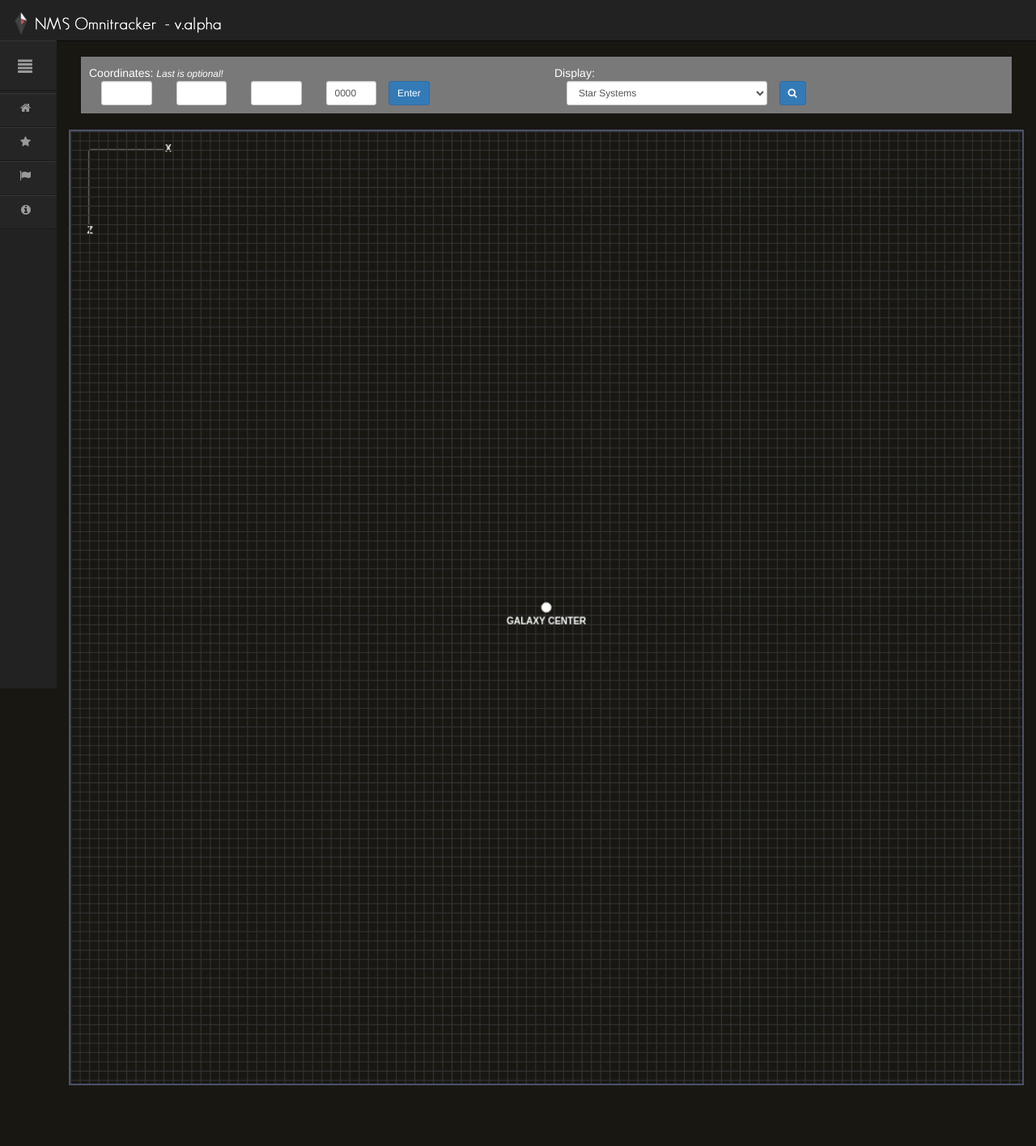
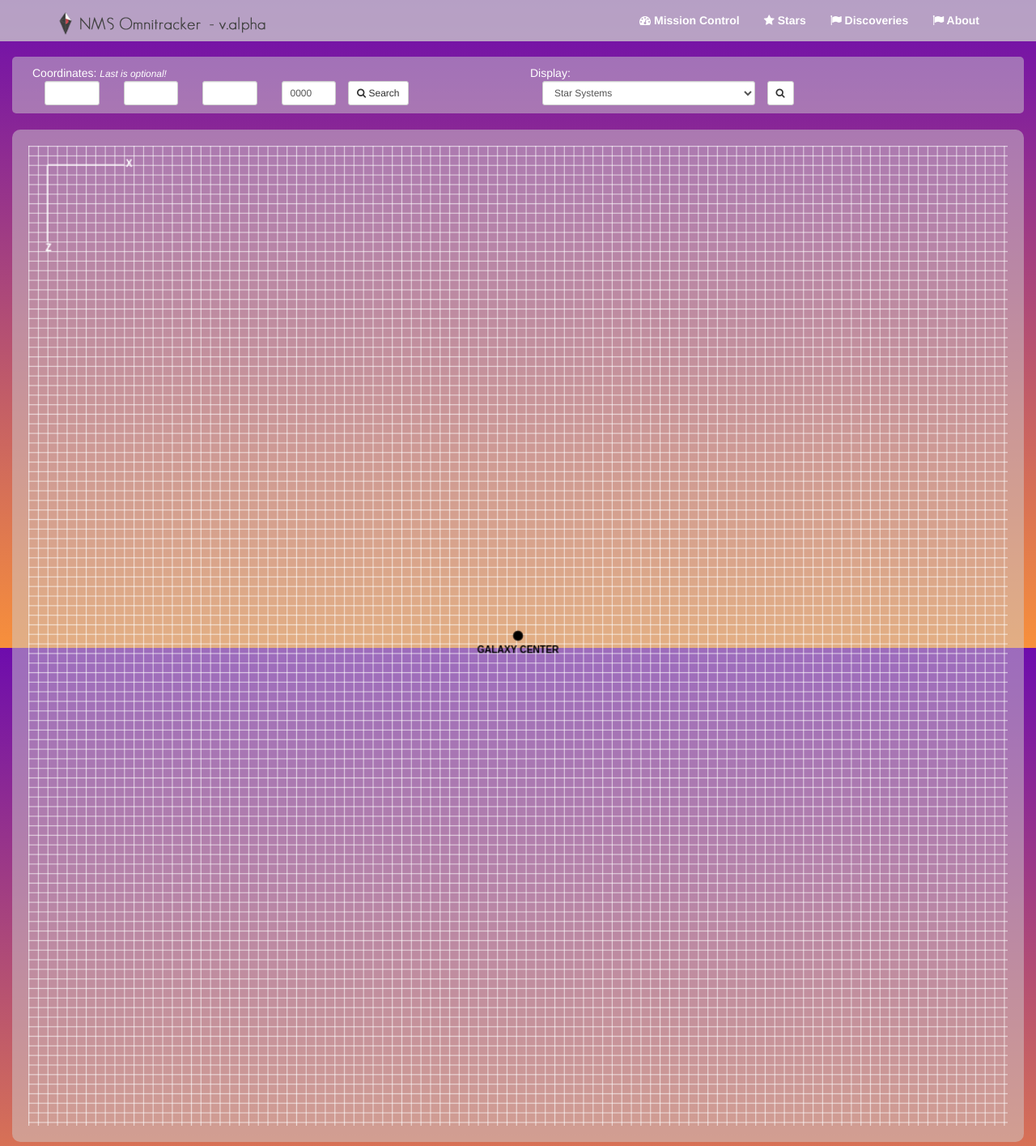
Before and after one commit to juniorisajs/omnitrack, a PHP site: page / in a window 1280 px wide. Shown: the whole page at 81% size. Before the commit the page ends 1340 px from the top, so only its background shows below. Run offline with PHP 8.4, Linux system fonts and the light colour scheme; data that the repository does not hold is empty; a stand-in replaces the project's code that opens the database connection.

Commit message:
New design theme: sundown star

```diff
--- a/canvas_ctrl.php
+++ b/canvas_ctrl.php
@@ -1,7 +1,7 @@
 <br>
 
-<div class="container-fluid">
-  <div class="col-md-6 text-justify mywhell">
+<div class="container-fluid mywhell">
+  <div class="col-md-6 text-justify ">
     <!--  <input type="text" class="form-control input-sm"id="words" value="240,500" /> -->
     Coordinates: <small><i>Last is optional!</i></small><br>
     <div class="col-xs-2">
@@ -17,9 +17,9 @@
       <input type="text" class="form-control input-sm" id="wc" value="0000" size="5" />
     </div>
 
-    <button id="currcoord" onclick="ConvertToDec();" type="button" class="btn btn-primary btn-sm" >Enter</button>
+    <button id="currcoord" onclick="ConvertToDec();" type="button" class="btn btn-default btn-sm" ><i class="fa fa-search" aria-hidden="true"></i> Search</button>
   </div>
-  <div class="col-md-6 text-justify mywhell">
+  <div class="col-md-6 text-justify">
     Display:
     <form class="form-horizontal" action="" method="POST">
       <fieldset>
@@ -29,7 +29,7 @@
             <!--<option value="pilots">Pilos</option>-->
           </select>
         </div>
-        <button id="display" name="display" class="btn btn-primary btn-sm" type="submit"><i class="fa fa-search" aria-hidden="true"></i></button>
+        <button id="display" name="display" class="btn btn-default btn-sm" type="submit"><i class="fa fa-search" aria-hidden="true"></i></button>
       </fieldset>
     </form>
   </div>
--- /dev/null
+++ b/header.php
@@ -0,0 +1,27 @@
+ <!-- Second navbar for categories -->
+    <nav class="navbar chameleon navbar-fixed-top">
+      <div class="container">
+        <!-- Brand and toggle get grouped for better mobile display -->
+        <div class="navbar-header">
+          <button type="button" class="navbar-toggle collapsed" data-toggle="collapse" data-target="#navbar-collapse-1">
+            <span class="sr-only">Toggle navigation</span>
+            <span class="icon-bar"></span>
+            <span class="icon-bar"></span>
+            <span class="icon-bar"></span>
+          </button>
+          <a class="navbar-brand" href="#"><img src="img/brand.png"></a>
+        </div>
+
+        <!-- Collect the nav links, forms, and other content for toggling -->
+        <div class="collapse navbar-collapse" id="navbar-collapse-1">
+          <ul class="nav navbar-nav navbar-right">
+            <li><a href="index.php"><i class="fa fa-tachometer" aria-hidden="true"></i> Mission Control</a></li>
+            <li><a href="index.php?p=1"><i class="fa fa-star" aria-hidden="true"></i> Stars</a></li>
+            <li><a href="index.php?p=2&page=1"><i class="fa fa-flag" aria-hidden="true"></i> Discoveries</a></li>
+            <li><a href="#" data-toggle="modal" data-target="#myModal"><i class="fa fa-flag" aria-hidden="true"></i> About</a></li>
+
+          </ul>
+
+        </div><!-- /.navbar-collapse -->
+      </div><!-- /.container -->
+    </nav><!-- /.navbar -->
--- a/index.php
+++ b/index.php
@@ -47,34 +47,11 @@
 </script>
 <body>
 <?php include 'db_bridge.php'; ?>
-  <nav class="navbar navbar-inverse navbar-fixed-top">
-    <div class="container-fluid">
-      <!-- Brand and toggle get grouped for better mobile display -->
-      <div class="navbar-header">
-        <a class="navbar-brand" href="#"><img src="img/brand.png"></a>
-      </div>
-      <!-- Collect the nav links, forms, and other content for toggling -->
-      <div class="collapse navbar-collapse" id="bs-example-navbar-collapse-1">
+<?php include 'header.php'; ?>
 
-      </div><!-- /.navbar-collapse -->
-    </div><!-- /.container-fluid -->
-  </nav>
 
-  <div id="wrapper" >
-    <!-- Sidebar -->
-    <div id="sidebar-wrapper">
-      <ul id="sidebar_menu" class="sidebar-nav">
-        <li class="sidebar-brand"><a id="menu-toggle" href="#">MENU<span id="main_icon" class="glyphicon glyphicon-align-justify"></span></a></li>
-      </ul>
-      <ul class="sidebar-nav" id="sidebar">
-        <li><a href="index.php">Home<i class="sub_icon fa fa-home" aria-hidden="true"></i></a></li>
-        <li><a href="index.php?p=1">Star<i class="sub_icon fa fa-star" aria-hidden="true"></i></a></a></li>
-        <li><a href="index.php?p=2&page=1">List<i class="sub_icon fa fa-flag" aria-hidden="true"></i></a></a></li>
-        <li><a href="#" data-toggle="modal" data-target="#myModal" >About<i class="sub_icon fa fa-info-circle" aria-hidden="true"></i></a></li>
-      </ul>
-    </div>
     <!-- Page content -->
-    <div id="page-content-wrapper">
+
       <!-- Keep all page content within the page-content inset div! -->
       <div class="page-content inset">
         <div class="row">
@@ -96,8 +73,7 @@
           </div><!-- /.container -->
         </div>
       </div>
-    </div>
-  </div>
+
   <!-- Modal -->
   <div class="modal fade" id="myModal" role="dialog">
     <div class="modal-dialog">
--- a/js/canvas_render.js
+++ b/js/canvas_render.js
@@ -1,22 +1,22 @@
-var canvas=document.getElementById('c');
-var context=canvas.getContext('2d');
+var canvas = document.getElementById('c');
+var context = canvas.getContext('2d');
 
-function ConvertToDec(){
+function ConvertToDec() {
   var hexx = document.getElementById('xc').value;
-  var decx = parseInt(hexx,16);
+  var decx = parseInt(hexx, 16);
   // document.getElementById('rxc').value = decx;
 
   var hexy = document.getElementById('yc').value;
-  var decy = parseInt(hexy,16);
+  var decy = parseInt(hexy, 16);
   // document.getElementById('ryc').value = decy;
 
   var hexz = document.getElementById('zc').value;
-  var decz = parseInt(hexz,16);
+  var decz = parseInt(hexz, 16);
   // document.getElementById('rzc').value = decz;
 
 
   var hexw = document.getElementById('wc').value;
-  var decw = parseInt(hexw,16);
+  var decw = parseInt(hexw, 16);
   // document.getElementById('rwc').value = decw;
 
   /* User location */
@@ -25,26 +25,26 @@
   var z_pos = decz / 4;
   var typeadjust = z_pos + 17;
   context.beginPath();
-  context.arc(x_pos,z_pos,3,0,Math.PI*2);
-  context.strokeStyle='#FF00FF';
-  context.fillStyle='#FF00FF';
+  context.arc(x_pos, z_pos, 3, 0, Math.PI * 2);
+  context.strokeStyle = '#FFFFFF';
+  context.fillStyle = '#FFFFFF';
   context.closePath();
   context.stroke();
   context.fill();
-  context.textAlign='center';
-  context.fillText('User Location',x_pos,typeadjust);
+  context.textAlign = 'center';
+  context.fillText('User Location', x_pos, typeadjust);
 }
 
 /* */
 context.font = "bold 10px sans-serif";
-context.moveTo(20,20);
-context.lineTo(20,100);
+context.moveTo(20, 20);
+context.lineTo(20, 100);
 context.fillStyle = '#FFFFFF';
-context.fillText('X',102,22);
-context.moveTo(20,20);
-context.lineTo(100,20);
+context.fillText('X', 102, 22);
+context.moveTo(20, 20);
+context.lineTo(100, 20);
 context.fillStyle = '#FFFFFF';
-context.fillText('Z',18,110);
+context.fillText('Z', 18, 110);
 context.lineWidth = 1;
 context.strokeStyle = '#FFFFFF';
 context.stroke();
@@ -59,18 +59,19 @@
   context.moveTo(0, y);
   context.lineTo(1024, y);
 }
-context.strokeStyle = "#333333";
+context.strokeStyle = "#FFFFFF";
+context.lineWidth = 0.6;
 context.stroke();
 
 // Center
 context.font = "bold 10px sans-serif";
-context.moveTo(0,0);
+context.moveTo(0, 0);
 context.beginPath();
-context.arc(512,512,5,0,Math.PI*2);
-context.strokeStyle='#FFFFFF';
-context.fillStyle='#FFFFFF';
+context.arc(512, 512, 5, 0, Math.PI * 2);
+context.strokeStyle = '#000000';
+context.fillStyle = '#000000';
 context.closePath();
 context.stroke();
 context.fill();
-context.textAlign='center';
-context.fillText('GALAXY CENTER',512,530);
+context.textAlign = 'center';
+context.fillText('GALAXY CENTER', 512, 530);
--- a/sh_coordinate.php
+++ b/sh_coordinate.php
@@ -52,9 +52,13 @@
 }
 ?>
 <br>
+
 <form class="form-horizontal formfonts" action="" method="POST">
+<h2><i class="fa fa-flag" aria-hidden="true"></i> Star Systems </h2>
+  <p>Register your coordinates to go!</p>
+  <hr>
   <fieldset>
-    <legend class="formfonts header">Star System</legend>
+
     <div class="form-group">
       <label class="col-md-2 control-label">Coordinates</label>
       <div class="col-md-2">
--- a/starter-template.css
+++ b/starter-template.css
@@ -1,6 +1,19 @@
 body {
   padding-top: 50px;
-  background-color:#181712;
+  /* background-color:#4a33539c; */
+  background: -webkit-gradient(linear, left top, left bottom, from(rgb(109, 12, 173)), to(#f8903b)) fixed;
+}
+.chameleon{
+  background-color: #cdcdcdc4;
+  font-weight: bold;
+}
+.chameleon a{
+text-decoration: none;
+color: #fff;
+}
+.chameleon :hover{
+  color:rgb(109, 12, 173);
+
 }
 .starter-template {
   padding: 10px 15px;
@@ -11,7 +24,7 @@
      float: right;
     margin-right: 98px; /*set margin this way in your custom styesheet*/
   }
-  .btn-primary-outline {
+.btn-primary-outline {
 
   background-color: transparent;
   border-color: #ffffff;
@@ -23,16 +36,20 @@
 }
 .mywhell{
   padding: 10px;
-  background-color: #7a7979;
+  border-radius: 5px;
+  background-color: #cdcdcd7e;
+	border-width: 0.5px;
   color: #FFFFFF;
 }
 #c
 {
-	width: 100%;
+  width: 100%;
+  height: 100%;
+  padding: 20px;
+  border-radius: 10px;
+  background-color: #cdcdcd7e;
+	border-width: 0.5px;
 
-	border-width: 2px;
-	border-style: solid;
-	border-color: #4c516d;
 }
 
 #myContainer{
@@ -41,9 +58,10 @@
 }
 .formfonts {
   color: #ffffff;
-  background-color: #2b2b2b;
+  padding: 20px;
   border-radius: 5px;
-  padding: 5px;
+  background-color: #cdcdcd7e;
+	border-width: 0.5px;
   text-align: center;
 }
 .formfonts .header {
```
Also changed, not shown: db-convert.php (added, +39 -0 lines), junkie-codes.txt (added, +36 -0 lines), img/brand.png.
